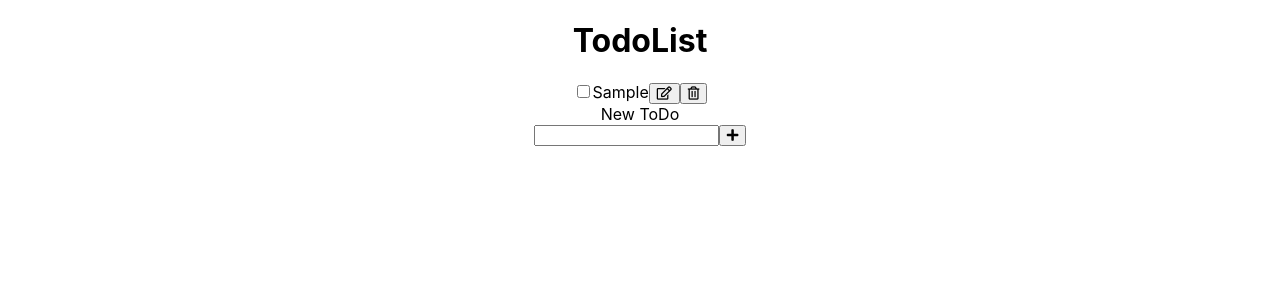
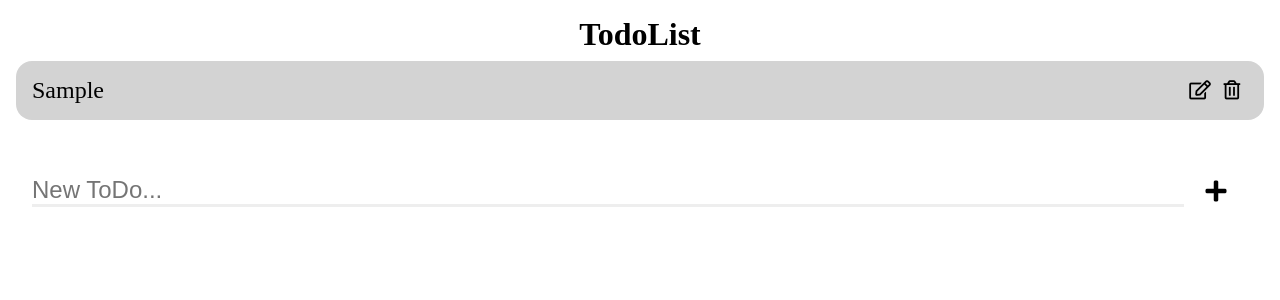
Before and after one commit to akabikov/todo-app-react, a React (Create React App) app: page / in a window 1280 px wide. Both pictures are taken after typing "Sample" into the empty fields and a click on the button "Add new ToDo". Shown: the top 300 px of the page. Built offline with nearby package versions, Linux system fonts and the light colour scheme.

Commit message:
Add styles

```diff
--- a/src/App.css
+++ b/src/App.css
@@ -1,38 +1,3 @@
 .App {
   text-align: center;
 }
-
-.App-logo {
-  height: 40vmin;
-  pointer-events: none;
-}
-
-@media (prefers-reduced-motion: no-preference) {
-  .App-logo {
-    animation: App-logo-spin infinite 20s linear;
-  }
-}
-
-.App-header {
-  background-color: #282c34;
-  min-height: 100vh;
-  display: flex;
-  flex-direction: column;
-  align-items: center;
-  justify-content: center;
-  font-size: calc(10px + 2vmin);
-  color: white;
-}
-
-.App-link {
-  color: #61dafb;
-}
-
-@keyframes App-logo-spin {
-  from {
-    transform: rotate(0deg);
-  }
-  to {
-    transform: rotate(360deg);
-  }
-}
--- a/src/NewTodoForm.css
+++ b/src/NewTodoForm.css
@@ -0,0 +1,19 @@
+.NewTodoForm {
+    padding: 1rem;
+    margin-top: 2rem;
+    display: grid;
+    grid-template-columns: auto 4rem;
+}
+
+.NewTodoForm input {
+    font-size: 1.5rem;
+    width: 100%;
+    border: none;
+    border-bottom: inset;
+}
+
+.NewTodoForm button {
+    font-size: 1.5rem;
+    border: none;
+    background-color: rgba(0, 0, 0, 0);
+}
--- a/src/NewTodoForm.jsx
+++ b/src/NewTodoForm.jsx
@@ -19,12 +19,17 @@ class NewTodoForm extends React.Component {
 
     render() {
         return (
-            <form onSubmit={this.handleSubmit}>
-                <label htmlFor="newTodo">New ToDo</label>
-                <div>
-                    <input type="text" id="newTodo" onChange={this.handleChange} value={this.state.task} />
-                    <button type="submit" title="Add new ToDo"><i className="fas fa-plus"></i></button>
-                </div>
+            <form className="NewTodoForm" onSubmit={this.handleSubmit}>
+                    <input
+                        type="text"
+                        id="newTodo"
+                        placeholder="New ToDo..."
+                        value={this.state.task}
+                        onChange={this.handleChange}
+                    />
+                    <button type="submit" title="Add new ToDo">
+                        <i className="fas fa-plus"></i>
+                    </button>
             </form>
         );
     }
--- a/src/Todo.css
+++ b/src/Todo.css
@@ -0,0 +1,37 @@
+.todo {
+    background: lightgray;
+    border-radius: 1rem;
+    font-size: 1.5rem;
+    display: grid;
+    grid-template-columns: auto 2rem 2rem;
+    align-items: center;
+    margin: 0.5rem auto;
+    padding: 1rem;
+}
+
+.todo [type="checkbox"] {
+    display: none;
+}
+
+.todo button {
+    border: none;
+    background-color: rgba(0, 0, 0, 0);
+    font-size: 1.2rem;
+}
+
+.todo label {
+    text-align: start;
+    overflow: scroll;
+
+}
+
+.todo input:checked + label {
+    text-decoration: line-through;
+}
+
+.edit input {
+    font-size: 1.5rem;
+    width: 100%;
+    border: none;
+    border-bottom: inset;
+}
--- a/src/Todo.jsx
+++ b/src/Todo.jsx
@@ -41,23 +41,28 @@ class Todo extends React.Component {
         const {isEditMode, editedTask} = this.state;
 
         const editForm =
-            <form onSubmit={this.handleEdited}>
+            <form className="todo edit" onSubmit={this.handleEdited}>
                 <input type="text" name="TaskEdit" value={editedTask} onChange={this.handleChange} />
                 <button type="submit" title="Save"><i className="far fa-save"></i></button>
             </form>;
 
         const todo =
-            <div>
+            <div className="todo">
                 <input type="checkbox" id={id} checked={isCompleted} onChange={this.handleComplete}/>
                 <label htmlFor={id}>{task}</label>
-                <button title="Edit" onClick={this.handleEditMode} ><i className="far fa-edit"></i></button>
-                <button title="Remove" onClick={this.handleRemove} ><i className="far fa-trash-alt"></i></button>
+
+                <button title="Edit" onClick={this.handleEditMode} >
+                    <i className="far fa-edit"></i>
+                </button>
+                <button title="Remove" onClick={this.handleRemove} >
+                    <i className="far fa-trash-alt"></i>
+                </button>
             </div>;
 
         return (
-            <div>
+            <li>
                 {isEditMode ? editForm : todo}
-            </div>
+            </li>
         );
     }
 }
--- a/src/TodoList.css
+++ b/src/TodoList.css
@@ -0,0 +1,10 @@
+.TodoList {
+    display: flex;
+    flex-direction: column;
+    margin: auto;
+    padding: 1rem;
+}
+
+.list {
+    list-style: none;
+}
--- a/src/TodoList.jsx
+++ b/src/TodoList.jsx
@@ -74,9 +74,11 @@ class TodoList extends React.Component {
             ));
 
         return (
-            <div>
+            <div className="TodoList">
                 <h1>TodoList</h1>
-                {todoList}
+                <ul className="list">
+                    {todoList}
+                </ul>
                 <NewTodoForm submitHandler={this.addTodo}/>
             </div>
         );
--- a/src/index.css
+++ b/src/index.css
@@ -1,13 +1,5 @@
-body {
+* {
   margin: 0;
-  font-family: -apple-system, BlinkMacSystemFont, 'Segoe UI', 'Roboto', 'Oxygen',
-    'Ubuntu', 'Cantarell', 'Fira Sans', 'Droid Sans', 'Helvetica Neue',
-    sans-serif;
-  -webkit-font-smoothing: antialiased;
-  -moz-osx-font-smoothing: grayscale;
+  padding: 0;
+  box-sizing: border-box;
 }
-
-code {
-  font-family: source-code-pro, Menlo, Monaco, Consolas, 'Courier New',
-    monospace;
-}
```
